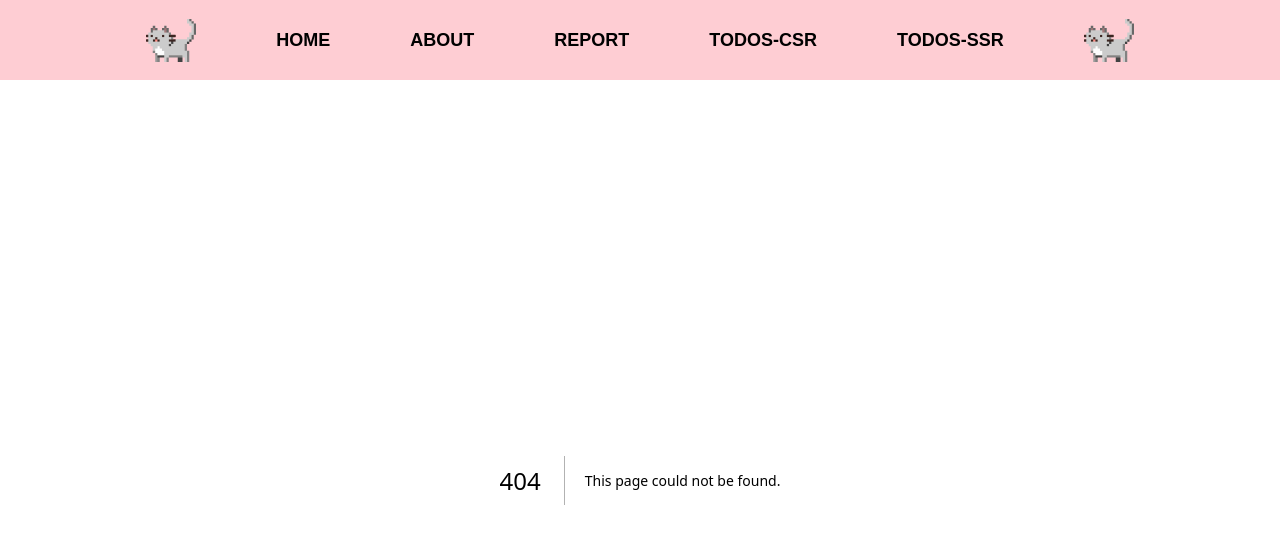
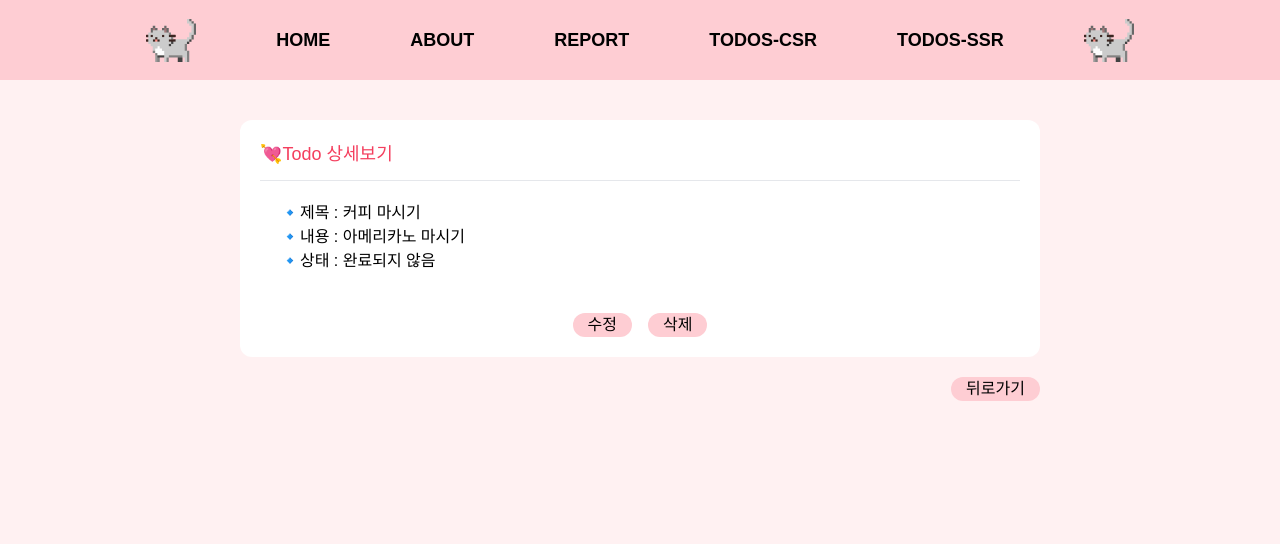
Before and after one commit to redberry0217/myTodoList_nextJs, a Next.js app: page /todos-csr/1 in a window 1280 px wide. Before the commit this address had no page. Shown: the top 544 px of the page. Built offline with nearby package versions, Linux system fonts and the light colour scheme; data requests are answered from the project's data file; a web font is replaced by a local one.

Commit message:
Add: Todos CSR 상세페이지 UI 완료

```diff
--- a/src/app/components/todoForm.tsx
+++ b/src/app/components/todoForm.tsx
@@ -13,14 +13,10 @@ function TodoForm() {
   const writeMutation = useMutation({
     mutationFn: async (newTodo: NewTodo) => {
       try {
-        const response = await fetch(`http://localhost:3000/api/todos`, {
+        await fetch(`http://localhost:3000/api/todos`, {
           method: 'POST',
           body: JSON.stringify(newTodo)
         });
-        console.log(1);
-        // const todo = await response.json();
-        // console.log('2', todo);
-        // return todo;
       } catch (error) {
         console.log('error', error);
       }
@@ -57,7 +53,7 @@ function TodoForm() {
   return (
     <section className="flex justify-center bg-rose-50">
       <form
-        className="flex gap-4 m-10"
+        className="flex gap-4 m-5"
         onSubmit={(e) => {
           e.preventDefault();
           handleOnSubmit();
--- a/src/app/components/todoItem.tsx
+++ b/src/app/components/todoItem.tsx
@@ -7,6 +7,7 @@ import { useMutation, useQueryClient } from '@tanstack/react-query';
 import Checked from '../../assets/checked.png';
 import Unchecked from '../../assets/unchecked.png';
 import Image from 'next/image';
+import Link from 'next/link';
 
 function TodoItem({ todoData }: { todoData: Todos[] }) {
   const queryClient = useQueryClient();
@@ -35,6 +36,32 @@ function TodoItem({ todoData }: { todoData: Todos[] }) {
       }
     });
   };
+
+  const deleteMutation = useMutation({
+    mutationFn: async (id: string) => {
+      try {
+        await fetch(`http://localhost:3000/api/todos/${id}`, {
+          method: 'DELETE',
+          headers: {
+            'Content-Type': 'application/json'
+          }
+        });
+      } catch (error) {
+        alert(`Todo 삭제 에러 발생, 다시 시도하세요.`);
+        console.log('error', error);
+      }
+    }
+  });
+
+  const handleDelete = (id: string) => {
+    if (!window.confirm(`해당 Todo를 삭제하시겠습니까?`)) return;
+    deleteMutation.mutate(id, {
+      onSuccess: () => {
+        queryClient.invalidateQueries({ queryKey: ['todos'] });
+      }
+    });
+  };
+
   return (
     <section className="flex flex-col items-center pt-3">
       <ul>
@@ -53,8 +80,17 @@ function TodoItem({ todoData }: { todoData: Todos[] }) {
               {item.content}
             </div>
             <div className="flex gap-2 justify-end w-[150px]">
-              {item.isDone ? null : <button style={buttonStyle}>수정</button>}
-              <button style={buttonStyle}>삭제</button>
+              <Link href={`/todos-csr/${item.id}`} style={buttonStyle}>
+                보기
+              </Link>
+              <button
+                style={buttonStyle}
+                onClick={() => {
+                  handleDelete(item.id);
+                }}
+              >
+                삭제
+              </button>
               <div
                 className="flex justify-center items-center cursor-pointer"
                 onClick={() => toggleIsDone(item.id, item.isDone)}
--- /dev/null
+++ b/src/app/todos-csr/[id]/page.tsx
@@ -0,0 +1,60 @@
+'use client';
+
+import { TodoList } from '@/app/types';
+import { buttonStyle } from '@/styles/styles';
+import { useQuery } from '@tanstack/react-query';
+import Link from 'next/link';
+import { useParams } from 'next/navigation';
+import React from 'react';
+
+function DetailPage() {
+  const { id } = useParams();
+  const { data, isLoading } = useQuery<TodoList>({
+    queryKey: ['todos'],
+    queryFn: async () => {
+      try {
+        const response = await fetch(`http://localhost:3000/api/todos`);
+        const { todosList } = await response.json();
+        console.log('받아온 내용', todosList);
+        return todosList;
+      } catch (error) {
+        console.log(`데이터 받아오기 에러`);
+        return [];
+      }
+    }
+  });
+
+  if (isLoading) {
+    return <div>데이터 로드 중...</div>;
+  }
+  if (!data) {
+    return <div>데이터 불러오기 오류</div>;
+  }
+
+  const myTodo = data.find((item) => item.id === id);
+
+  return (
+    <section className="flex flex-col items-center pt-10 bg-rose-50 h-screen">
+      <div className="w-[800px] bg-white rounded-xl p-5 flex flex-col">
+        <h1 className="text-lg text-rose-500 mb-3">💘Todo 상세보기</h1>
+        <hr />
+        <div className="flex flex-col pl-5 mt-5">
+          <h3>🔹제목 : {myTodo?.title}</h3>
+          <h3>🔹내용 : {myTodo?.content}</h3>
+          <h3>🔹상태 : {myTodo?.isDone ? '완료됨' : '완료되지 않음'}</h3>
+        </div>
+        <div className="flex gap-4 mt-10 justify-center">
+          <button style={buttonStyle}>수정</button>
+          <button style={buttonStyle}>삭제</button>
+        </div>
+      </div>
+      <div className="mt-5 flex w-[800px] justify-end">
+        <Link href="/todos-csr" style={buttonStyle}>
+          뒤로가기
+        </Link>
+      </div>
+    </section>
+  );
+}
+
+export default DetailPage;
```
